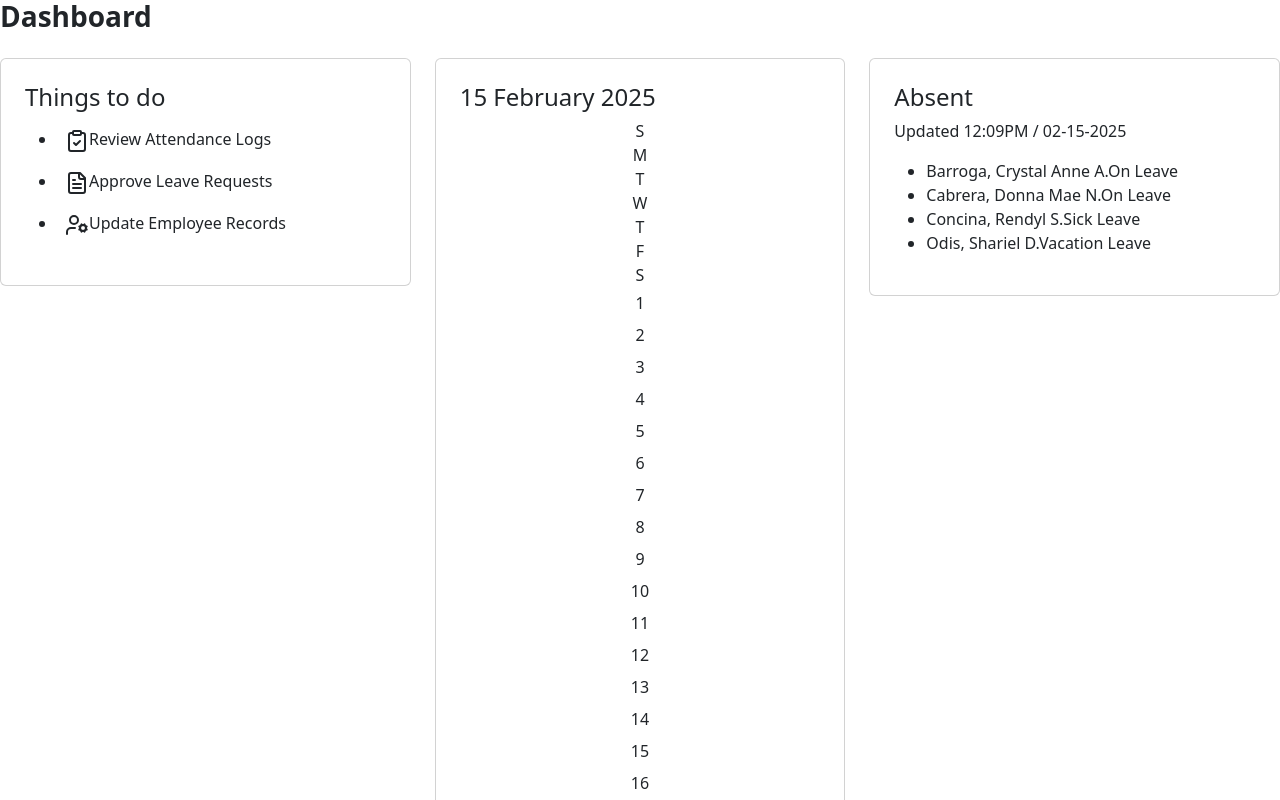
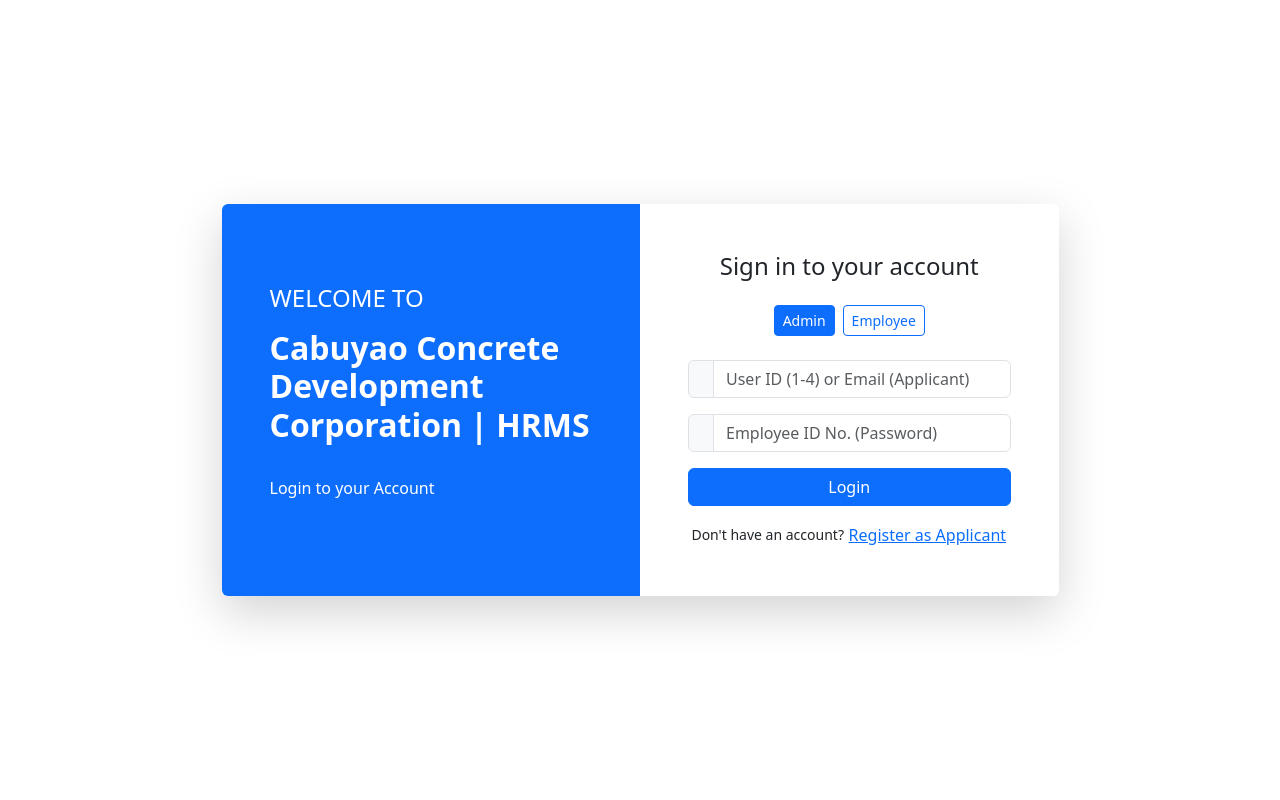
Before and after one commit to ren-lyn/hrms-system-try, a React (Create React App) app in the folder hrms-frontend/: page / in a window 1280 px wide. Shown: the top 800 px of the page. Built offline with nearby package versions, Linux system fonts and the light colour scheme.

Commit message:
refactor: Remove redundant HrAssistantDashboard route from HR Assistant dashboard

```diff
--- a/hrms-frontend/src/App.js
+++ b/hrms-frontend/src/App.js
@@ -42,8 +42,7 @@ function App() {
           <Route path="employee-records" element={<EmployeeRecords />} />
         </Route>
 
-        <Route index element={<HrAssistantDashboard />} />
-          <Route path="/dashboard/hr-assistant" element={<HrAssistantDashboard />} />
+
 
 
         <Route
```
